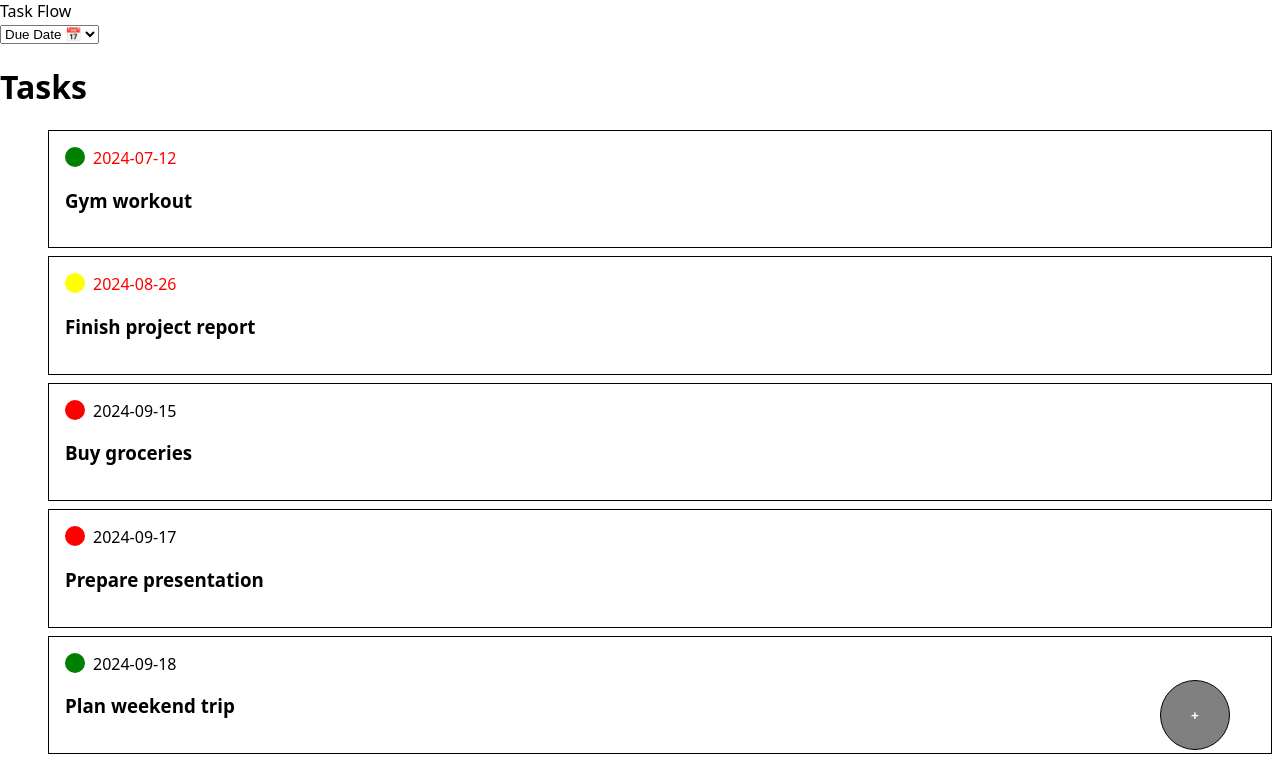
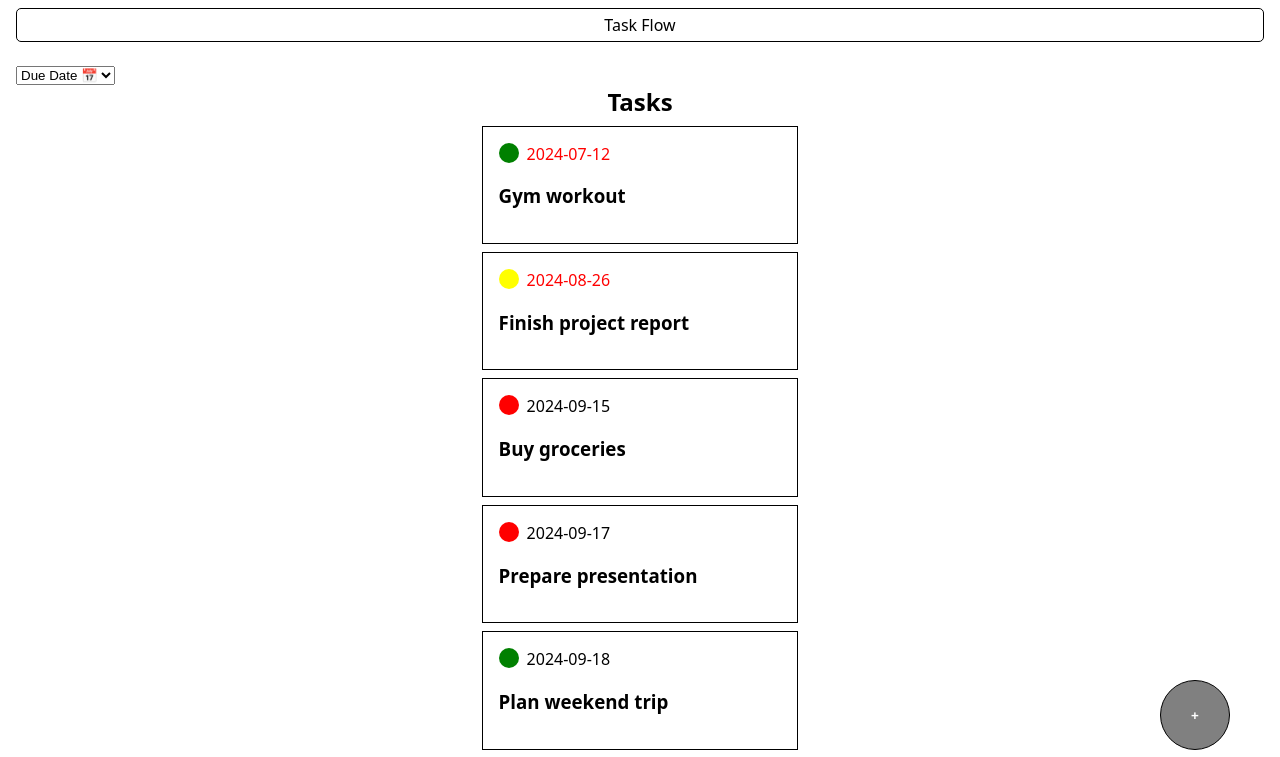
Before and after one commit to anapecic/task-flow, a Next.js app: page / in a window 1280 px wide. Shown: the top 757 px of the page. Built offline with nearby package versions, Linux system fonts and the light colour scheme.

Commit message:
finished basic styling

```diff
--- a/components/Header/Header.js
+++ b/components/Header/Header.js
@@ -1,3 +1,17 @@
+import styled from "styled-components";
+
+const StyledHeader = styled.header`
+  display: flex;
+  flex-direction: column;
+  justify-content: center;
+  align-items: center;
+  border: 1px solid black;
+  border-radius: 5px;
+  margin: 0.5rem 1rem;
+  padding-top: 0.3rem;
+  padding-bottom: 0.3rem;
+`;
+
 export default function Header() {
-  return <header>Task Flow</header>;
+  return <StyledHeader>Task Flow</StyledHeader>;
 }
--- a/components/TaskList/TaskList.js
+++ b/components/TaskList/TaskList.js
@@ -3,17 +3,33 @@ import styled from "styled-components";
 
 const StyledList = styled.ul`
   list-style-type: none;
+  margin: 0;
+  padding: 0;
+`;
+
+const StyledListHeading = styled.h1`
+  margin: 0 auto;
+`;
+
+const StyledTasks = styled.article`
+  display: flex;
+  flex-direction: column;
+  justify-content: center;
+  align-items: center;
 `;
 
 export default function TaskList({ currentTasks }) {
   return (
-    <>
-      <h1>Tasks</h1>
+    <StyledTasks>
+      <StyledListHeading>Tasks</StyledListHeading>
       <StyledList>
+        {currentTasks.length ? null : (
+          <p>No tasks here yet, start by adding some!</p>
+        )}
         {currentTasks.map((task) => (
           <Task key={task.id} task={task} />
         ))}
       </StyledList>
-    </>
+    </StyledTasks>
   );
 }
--- a/pages/index.js
+++ b/pages/index.js
@@ -3,6 +3,11 @@ import TaskList from "@/components/TaskList/TaskList";
 import CreateTaskForm from "@/components/CreateTaskForm/CreateTaskForm";
 import styled from "styled-components";
 import { useState } from "react";
+
+const StyledMain = styled.main`
+  position: relative;
+  padding: 1rem;
+`;
 
 const StyledCreateButton = styled.button`
   border: 1px solid black;
@@ -16,6 +21,22 @@ const StyledCreateButton = styled.button`
   position: fixed;
   bottom: 50px;
   right: 50px;
+`;
+
+const StyledNav = styled.nav`
+  display: flex;
+  justify-content: space-between;
+  align-items: center;
+`;
+
+const StyledPrio = styled.div`
+  border: 1px solid black;
+  padding: 0;
+  border-radius: 5px;
+`;
+
+const StyledP = styled.p`
+  margin: 0;
 `;
 
 export default function HomePage({
@@ -34,8 +55,8 @@ export default function HomePage({
   return (
     <>
       <Header />
-      <main>
-        <nav>
+      <StyledMain>
+        <StyledNav>
           <select
             value={sortMode}
             onChange={(event) => handleSort(event.target.value)}
@@ -44,18 +65,20 @@ export default function HomePage({
             <option value="prioAscending">Prio &uarr;</option>
             <option value="prioDescending">Prio &darr;</option>
           </select>
-          <div>
-            {sortMode === "prioAscending" ? (
-              <p>
-                <span onClick={setDefaultSort}>❌ </span>Prio &uarr;
-              </p>
-            ) : null || sortMode === "prioDescending" ? (
-              <p>
-                <span onClick={setDefaultSort}>❌ </span>Prio &darr;
-              </p>
-            ) : null}
-          </div>
-        </nav>
+          {sortMode === "date" ? null : (
+            <StyledPrio>
+              {sortMode === "prioAscending" ? (
+                <StyledP>
+                  <span onClick={setDefaultSort}>&#10005; </span>Prio &uarr;
+                </StyledP>
+              ) : null || sortMode === "prioDescending" ? (
+                <StyledP>
+                  <span onClick={setDefaultSort}>&#10005; </span>Prio &darr;
+                </StyledP>
+              ) : null}
+            </StyledPrio>
+          )}
+        </StyledNav>
         <TaskList currentTasks={currentTasks} />
         {createMode ? (
           <CreateTaskForm
@@ -70,7 +93,7 @@ export default function HomePage({
             +
           </StyledCreateButton>
         )}
-      </main>
+      </StyledMain>
     </>
   );
 }
```
